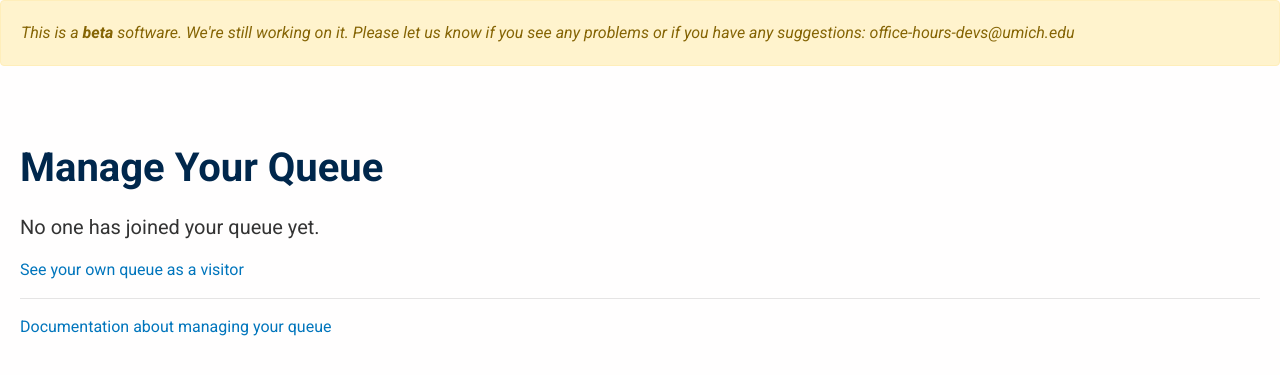
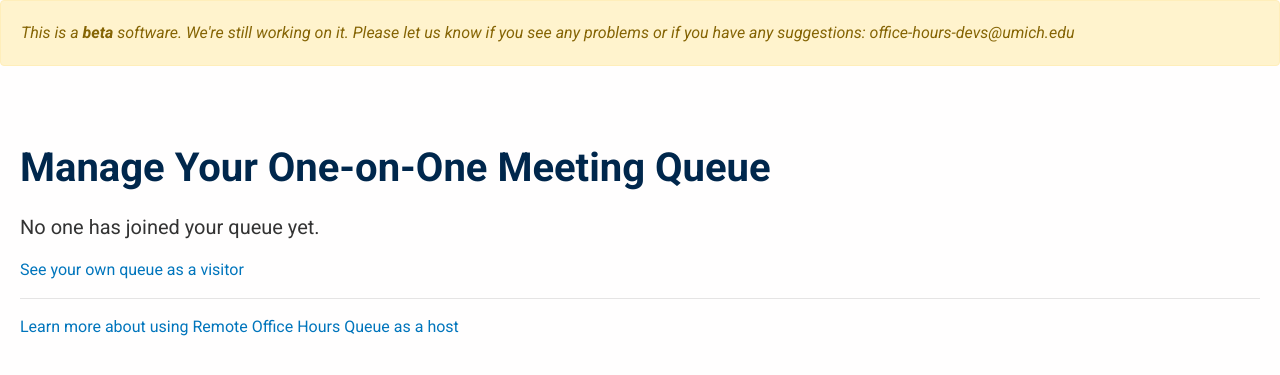
Before and after one commit to tl-its-umich-edu/remote-office-hours-queue, a Django app: page /manage/ in a window 1280 px wide. Shown: the part 70-445 px from the top of the page. Run offline with Django 3.2, Linux system fonts and the light colour scheme; the visitor is signed in with stand-in values (Sample User, id 1); data that the repository does not hold is empty; some libraries are stand-ins or nearby versions.

Commit message:
Adjust manage language, new tab links

```diff
--- a/src/bluejeans_queue/templates/bluejeans_queue/manage.html
+++ b/src/bluejeans_queue/templates/bluejeans_queue/manage.html
@@ -1,7 +1,7 @@
 {% extends "base.html" %}
 
 {% block content %}
-<h1>Manage Your Queue</h1>
+<h1>Manage Your One-on-One Meeting Queue</h1>
 
 {% if queue %}
 <form method="post" action="">
@@ -10,6 +10,10 @@
         Remove All
     </button>
     <h2>People in Line:</h2>
+    <p class="alert alert-info col-lg">
+        When you finish a meeting, remove the entry from the list above
+        to update the line length for the other people in the queue.
+    </p>
     <ol class="list-group">
         {% for m in queue %}
         <li class="list-group-item">
@@ -27,10 +31,6 @@
     </ol>
 </form>
 <br>
-<p class="alert alert-info col-lg">
-    When you finish a meeting, remove the entry from the list above
-    to update the line length for the other people in the queue.
-</p>
 {% else %}
 <p class="lead">
     No one has joined your queue yet.
@@ -43,7 +43,7 @@
 
 <hr />
 <a target="_blank" href="https://documentation.its.umich.edu/node/1830">
-    Documentation about managing your queue
+    Learn more about using Remote Office Hours Queue as a host
 </a>
 
 {% endblock %}
--- a/src/bluejeans_queue/templates/bluejeans_queue/meeting.html
+++ b/src/bluejeans_queue/templates/bluejeans_queue/meeting.html
@@ -40,8 +40,8 @@
 <h5 class="card-title">Join the BlueJeans Meeting</h5>
 <p class="card-text">Join now so you can make sure you are set up and ready. Download the app and test your audio before it is your turn.</p>
 <p class="card-text">Having problems with video? As a back-up, you can call 1.312.216.0325 from the USA (or 1.416.900.2956 from Canada) from any phone and enter {{ meeting.bjn_meeting_id }}#. You are not a moderator, so you do not need a moderator passcode.</p>
-<a target="_blank" href="{{ meeting.bjn_meeting_url }}" class="card-link">Join the meeting</a>
-<a href="https://its.umich.edu/communication/videoconferencing/blue-jeans/getting-started" class="card-link">How to use BlueJeans at U-M</a>
+<a href="{{ meeting.bjn_meeting_url }}" target="_blank" class="card-link">Join the meeting</a>
+<a href="https://its.umich.edu/communication/videoconferencing/blue-jeans/getting-started" target="_blank" class="card-link">How to use BlueJeans at U-M</a>
 </div>
 </div>
 </div>
```
